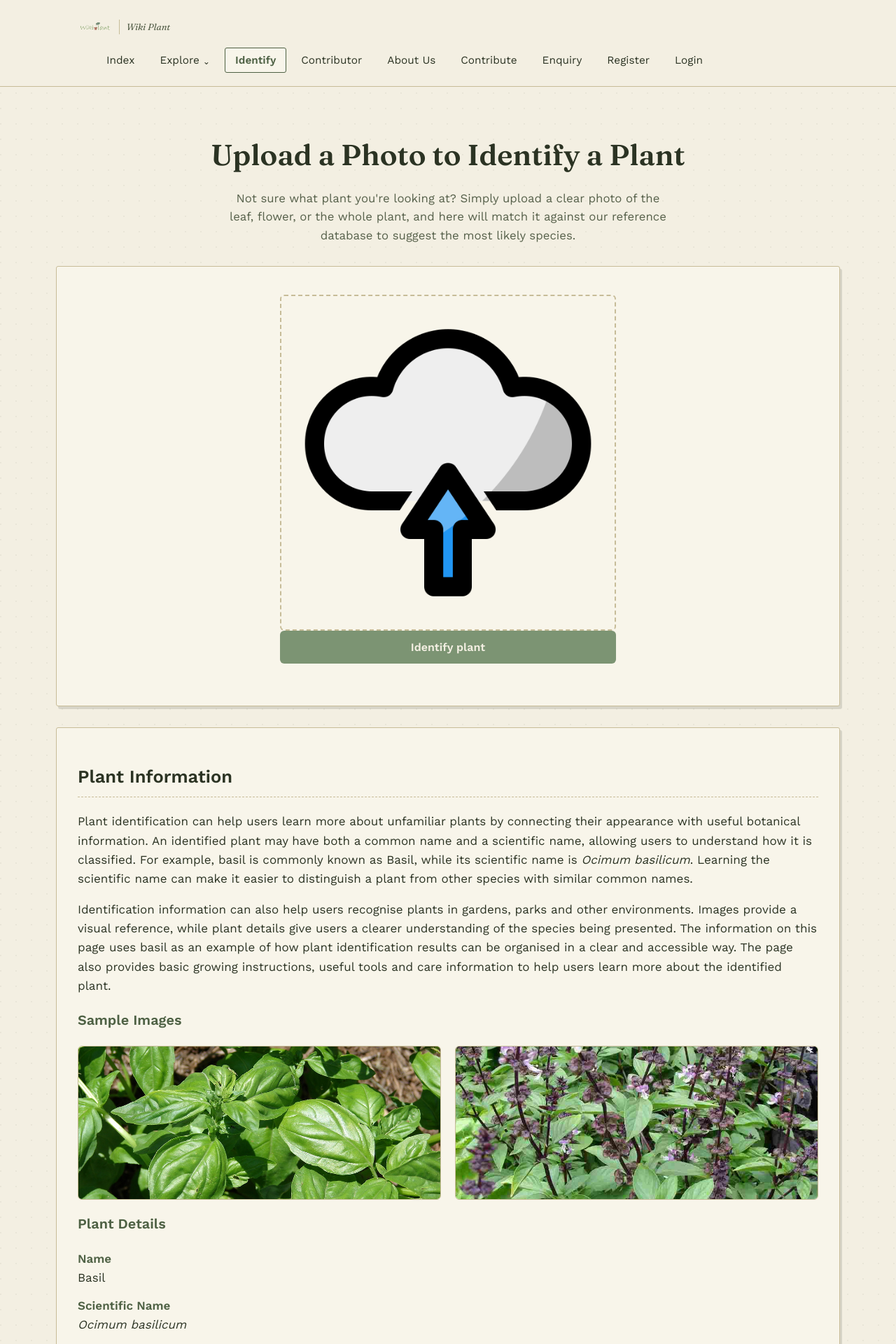
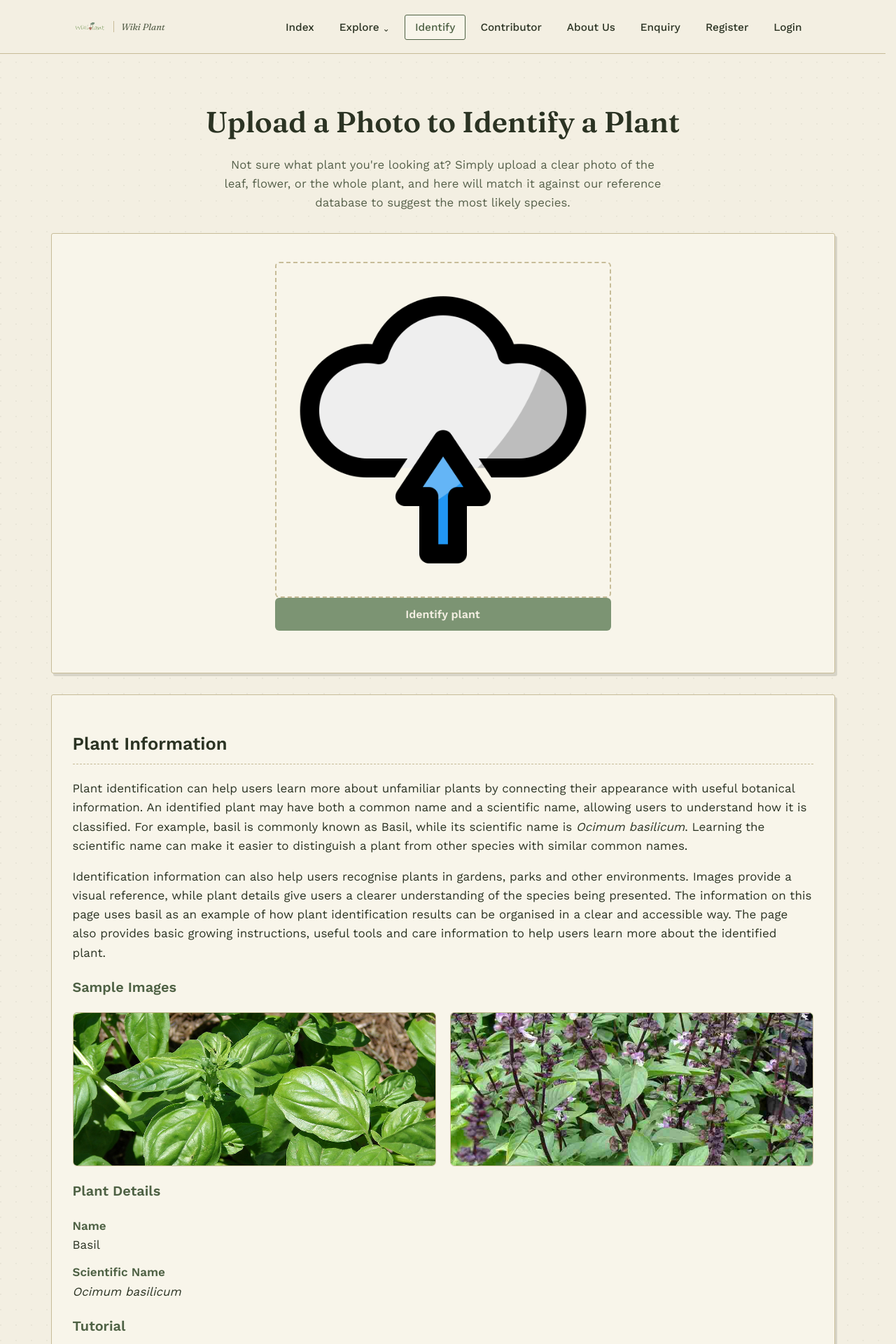
Before and after one commit to S1ngggg/COS10026-WikiPlant, a PHP site: page /identify.html in a window 1280 px wide. Shown: the top 1920 px of the page at 70% size. Run offline with PHP 8.4, Linux system fonts and the light colour scheme.

Commit message:
navigation alr consistent

```diff
--- a/contributor.html
+++ b/contributor.html
@@ -58,9 +58,7 @@
 
                 <li class="nav-drop">
 
-                    <a href="explorer.html">
-                        Explore
-                    </a>
+                    <a href="explorer.html">Explore</a>
 
                     <ul class="drop-menu">
 
--- a/css/style.css
+++ b/css/style.css
@@ -54,6 +54,8 @@ summary:focus-visible {
     border-bottom: 1px solid var(--line);
     background: var(--paper);
     font-family: 'Work Sans', sans-serif;
+    font-size: 1rem;
+    line-height: normal;
     margin: 0;
 }
 
@@ -188,6 +190,21 @@ summary:focus-visible {
     background: var(--paper-deep);
 }
 
+/* Keep desktop navigation in the same position on every page. */
+@media (min-width: 801px) {
+    html {
+        scrollbar-gutter: stable;
+    }
+
+    body {
+        margin: 0;
+    }
+
+    .site-header .main-nav > ul > li > a {
+        font-weight: 500;
+    }
+}
+
 @media (max-width: 560px) {
     .site-header .wrap {
         flex-direction: column;
@@ -2872,12 +2889,12 @@ body.identify-page {
     margin: 0 0 12px 0;
 }
 
-.identify-page ol,
-.identify-page ul {
+.identify-page main ol,
+.identify-page main ul {
     padding-left: 25px;
 }
 
-.identify-page li {
+.identify-page main li {
     margin-bottom: 6px;
 }
 
--- a/identify.html
+++ b/identify.html
@@ -4,6 +4,7 @@
 
 <head>
     <meta charset="UTF-8">
+    <meta name="viewport" content="width=device-width, initial-scale=1.0">
     <meta name="description"
         content="Learn how the Plant's Notebook photo identification feature works and what information it reveals about a plant.">
     <meta name="keywords"
@@ -35,7 +36,6 @@
                     <li><a href="identify.html" aria-current="page">Identify</a></li>
                     <li><a href="contributor.html">Contributor</a></li>
                     <li><a href="aboutus.html">About Us</a></li>
-                    <li><a href="contribution.html">Contribute</a></li>
                     <li><a href="enquiry_form.html">Enquiry</a></li>
                     <li><a href="register.html">Register</a></li>
                     <li><a href="login.html">Login</a></li>
```
